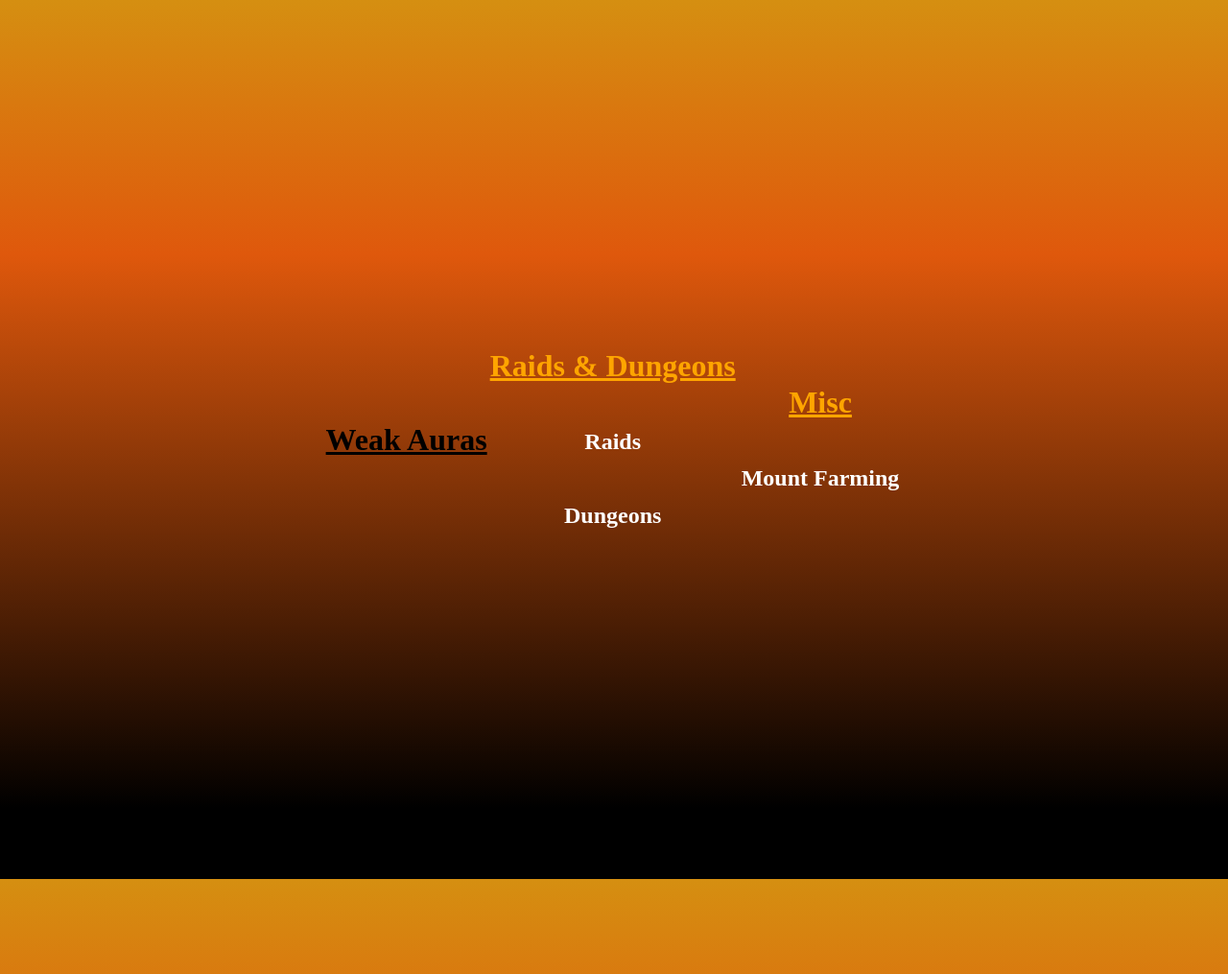
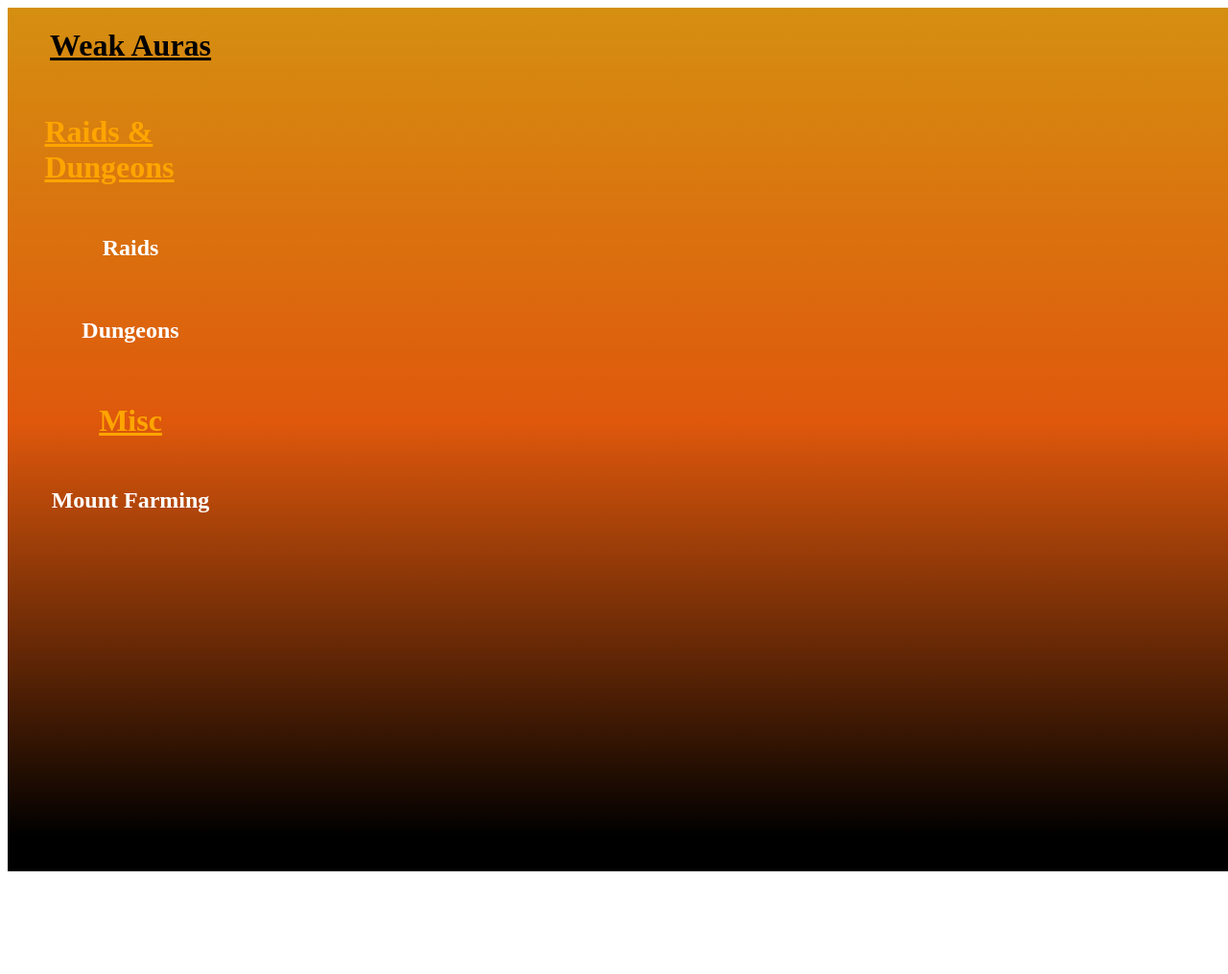
Before and after one commit to SEguild/seguild.github.io, a Jekyll site: the page wa/weakauras.html, which Jekyll copies as it is, in a window 1280 px wide. Shown: the whole page at 96% size. Built offline with Jekyll 4.4.1, drawn with Linux system fonts in a browser that asks for light colours; a script that is not in the unit is left out.

Commit message:
added template for wa page

```diff
--- a/wa/weakauras.css
+++ b/wa/weakauras.css
@@ -1,6 +1,17 @@
-body {
-  background: rgb(213,143,17);
-  background: linear-gradient(180deg, rgba(213,143,17,1) 0%, rgba(223,88,12,1) 29%, rgba(0,0,0,1) 92%);
+.bg {
+  background: linear-gradient(180deg, rgba(213,143,17,1), rgba(223,88,12,1), rgba(0,0,0,1) 96%);
+  background-repeat: no-repeat;
+  background-position: center;
+  position: fixed;
+  height: 100vh;
+  width: 100vw;
+}
+.content {
+  position: absolute;
+}
+html {
+  height: 100%;
+  margin: 0;
 }
 h1 {
   color: orange;
@@ -11,10 +22,29 @@ h2 {
 .titleColor {
   color: black;
 }
-.centerScreen {
+.flexContainerRow{
   display: flex;
-  justify-content: center;
-  align-items: center;
-  text-align: center;
-  min-height: 100vh;
+  flex-direction: row;
+  flex-wrap: wrap;
+  justify-content: space-evenly;
+  align-items: stretch;
+  align-content: space-around;
+  gap: 10px;
 }
+.flexContainerColumn{
+  margin-left: 15%;
+  margin-right: 15%;
+  display: flex;
+  flex-direction: column;
+  flex-wrap: wrap;
+  justify-content: space-evenly;
+  align-items: stretch;
+  align-content: space-around;
+  gap: 10px;
+}
+.centerItem{
+  align-self: center;
+}
+.extension{
+  height: 50vh;
+}
--- a/wa/weakauras.html
+++ b/wa/weakauras.html
@@ -1,46 +1,69 @@
 <!DOCTYPE html>
 <html>
   <head>
-    <meta charset="utf-8">
+    <meta charset="utf-8" />
     <title>Synergy Effect WAs</title>
     <link rel="stylesheet" type="text/css" href="weakauras.css" />
   </head>
   <body>
-    <div class="centerScreen">
-        <h1 class="titleColor"><u>Weak Auras</u></h1>
-        <div>
-          <table>
-            <tr>
-              <th colspan="3"><h1><u>Raids & Dungeons</u></h1></th>
-            </tr>
-            <tr>
-            <tr><th colspan="3"><h2>Raids</h2></th></tr>
-              <td><script src="https://wago.io/4Pao4uRwe/embed.js?style=dark"></script></td>
-              <td><script src="https://wago.io/4Pao4uRwe/embed.js?style=dark"></script></td>
-              <td><script src="https://wago.io/4Pao4uRwe/embed.js?style=dark"></script></td>
-            </tr>
-            <tr>
-            <tr><th colspan="3"><h2>Dungeons</h2></th></tr>
-              <td><script src="https://wago.io/Ia62lAh6b/embed.js?style=dark"></script></td>
-              <td><script src="https://wago.io/Ia62lAh6b/embed.js?style=dark"></script></td>
-              <td><script src="https://wago.io/Ia62lAh6b/embed.js?style=dark"></script></td>
-            </tr>
-          </table>
-    </div>
-    <div>
-          <table>
-            <tr>
-              <th colspan="3"><h1><u>Misc</u></h1></th>
-            </tr>
-            <tr>
-            <tr><th colspan="3"><h2>Mount Farming</h2></th></tr>
-              <td><script src="https://wago.io/wQr-d9_Zh/embed.js?style=dark"></script>      <!-- Sha body disappearing alert --></td>
-              <td><script src="https://wago.io/wQr-d9_Zh/embed.js?style=dark"></script>      <!-- Sha body disappearing alert --></td>
-              <td><script src="https://wago.io/wQr-d9_Zh/embed.js?style=dark"></script>      <!-- Sha body disappearing alert --></td>
-            </tr>
-          </table>
-    </div>
+    <div class="bg"></div>
+    <div class="content">
+      <div class="flexContainerColumn">
+        <div class="centerItem">
+          <h1 class="titleColor"><u>Weak Auras</u></h1>
+        </div>
+        <h1 class="centerItem"><u>Raids & Dungeons</u></h1>
+        <h2 class="centerItem">Raids</h2>
+        <div class="flexContainerRow">
+          <script src="https://wago.io/4Pao4uRwe/embed.js?style=dark"></script>
+          <script src="https://wago.io/4Pao4uRwe/embed.js?style=dark"></script>
+          <script src="https://wago.io/4Pao4uRwe/embed.js?style=dark"></script>
+          <script src="https://wago.io/4Pao4uRwe/embed.js?style=dark"></script>
+          <script src="https://wago.io/4Pao4uRwe/embed.js?style=dark"></script>
+          <script src="https://wago.io/4Pao4uRwe/embed.js?style=dark"></script>
+          <script src="https://wago.io/4Pao4uRwe/embed.js?style=dark"></script>
+          <script src="https://wago.io/4Pao4uRwe/embed.js?style=dark"></script>
+          <script src="https://wago.io/4Pao4uRwe/embed.js?style=dark"></script>
+          <script src="https://wago.io/4Pao4uRwe/embed.js?style=dark"></script>
+          <script src="https://wago.io/4Pao4uRwe/embed.js?style=dark"></script>
+          <script src="https://wago.io/4Pao4uRwe/embed.js?style=dark"></script>
+          <script src="https://wago.io/4Pao4uRwe/embed.js?style=dark"></script>
+          <script src="https://wago.io/4Pao4uRwe/embed.js?style=dark"></script>
+          <script src="https://wago.io/4Pao4uRwe/embed.js?style=dark"></script>
+          <script src="https://wago.io/4Pao4uRwe/embed.js?style=dark"></script>
+          <script src="https://wago.io/4Pao4uRwe/embed.js?style=dark"></script>
+          <script src="https://wago.io/4Pao4uRwe/embed.js?style=dark"></script>
+          <script src="https://wago.io/4Pao4uRwe/embed.js?style=dark"></script>
+          <script src="https://wago.io/4Pao4uRwe/embed.js?style=dark"></script>
+          <script src="https://wago.io/4Pao4uRwe/embed.js?style=dark"></script>
+          <script src="https://wago.io/4Pao4uRwe/embed.js?style=dark"></script>
+          <script src="https://wago.io/4Pao4uRwe/embed.js?style=dark"></script>
+          <script src="https://wago.io/4Pao4uRwe/embed.js?style=dark"></script>
+          <script src="https://wago.io/4Pao4uRwe/embed.js?style=dark"></script>
+          <script src="https://wago.io/4Pao4uRwe/embed.js?style=dark"></script>
+          <script src="https://wago.io/4Pao4uRwe/embed.js?style=dark"></script>
+          <script src="https://wago.io/4Pao4uRwe/embed.js?style=dark"></script>
+          <script src="https://wago.io/4Pao4uRwe/embed.js?style=dark"></script>
+          <script src="https://wago.io/4Pao4uRwe/embed.js?style=dark"></script>
+        </div>
+        <h2 class="centerItem">Dungeons</h2>
+        <div class="flexContainerRow">
+          <script src="https://wago.io/Ia62lAh6b/embed.js?style=dark"></script>
+          <script src="https://wago.io/Ia62lAh6b/embed.js?style=dark"></script>
+          <script src="https://wago.io/Ia62lAh6b/embed.js?style=dark"></script>
+        </div>
+        <h1 class="centerItem"><u>Misc</u></h1>
+        <h2 class="centerItem">Mount Farming</h2>
+        <div class="flexContainerRow">
+          <script src="https://wago.io/wQr-d9_Zh/embed.js?style=dark"></script>
+          <!-- Sha body disappearing alert -->
+          <script src="https://wago.io/wQr-d9_Zh/embed.js?style=dark"></script>
+          <!-- Sha body disappearing alert -->
+          <script src="https://wago.io/wQr-d9_Zh/embed.js?style=dark"></script>
+          <!-- Sha body disappearing alert -->
+        </div>
       </div>
+      <div class="extension"></div>
     </div>
   </body>
 </html>
```
